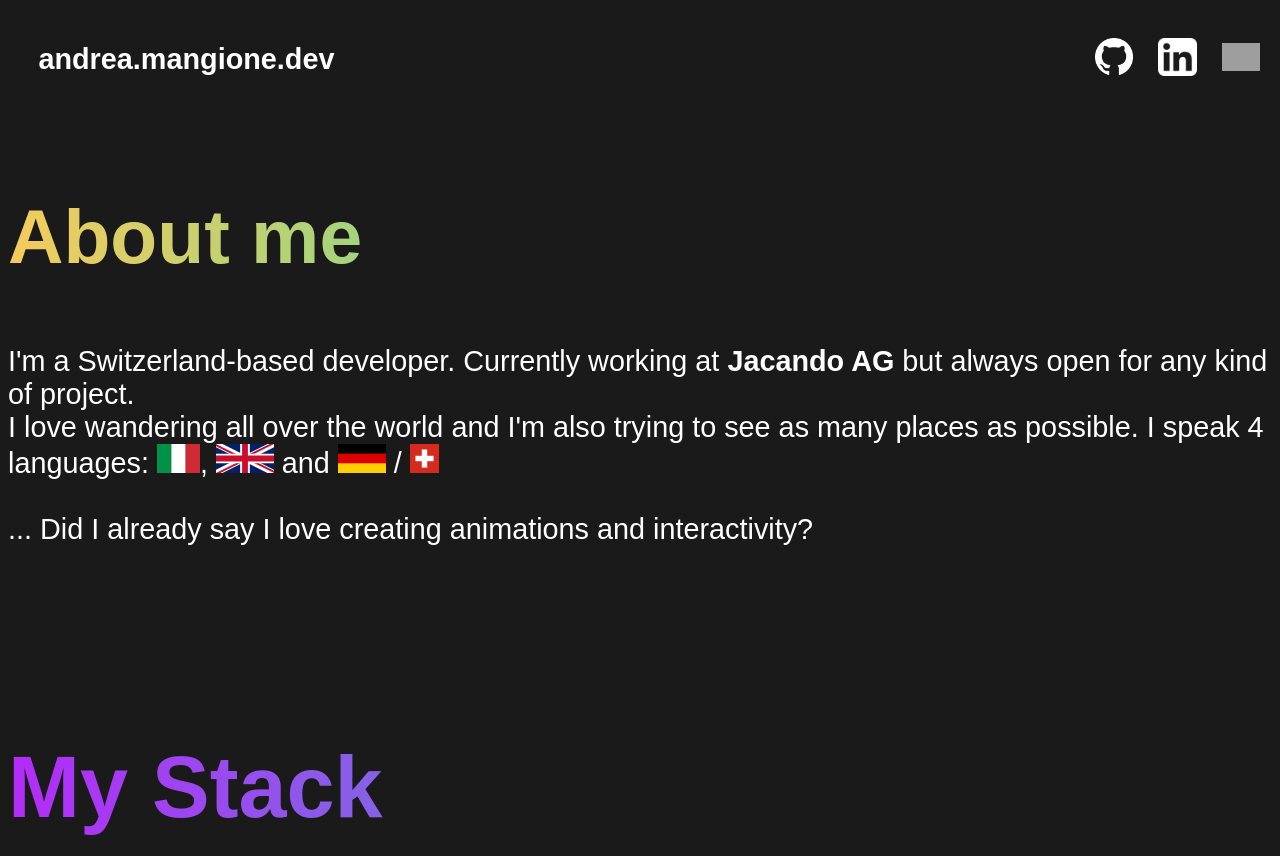
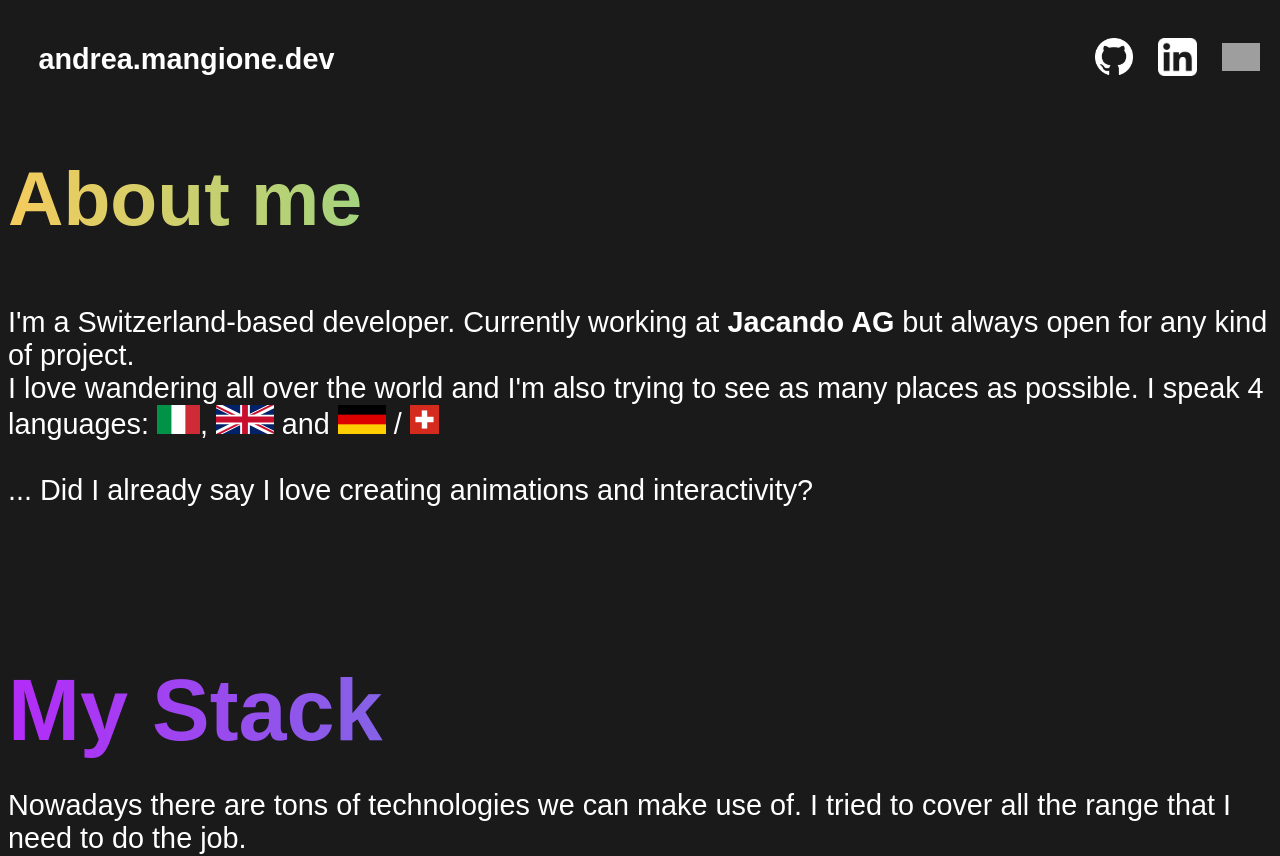
Before and after one commit to MangioneAndrea/andrea.mangione.dev, a Svelte app: page / in a window 1280 px wide. Shown: the top 856 px of the page. Built offline with nearby package versions, Linux system fonts and the light colour scheme; grey boxes are pictures that could not be loaded; a web font is replaced by a local one.

Commit message:
adjust margin

```diff
--- a/src/app.css
+++ b/src/app.css
@@ -40,7 +40,7 @@ p {
 
 section {
     max-width: calc(var(--max-width) - 25rem);
-    margin: 10rem auto auto;
+    margin: 8rem auto 2rem auto;
 }
 
 h1 {
```
